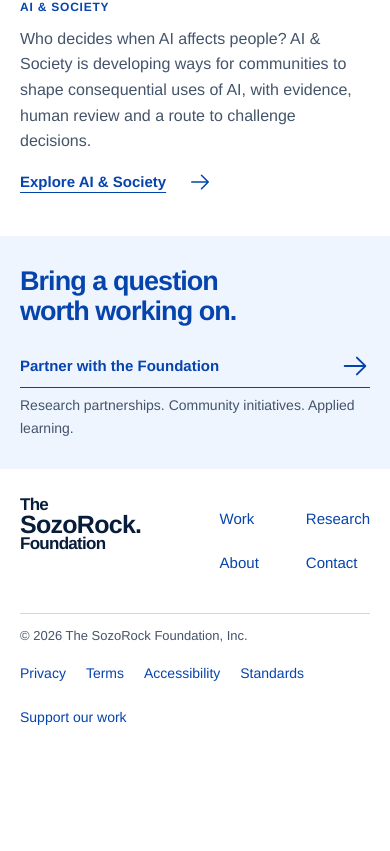
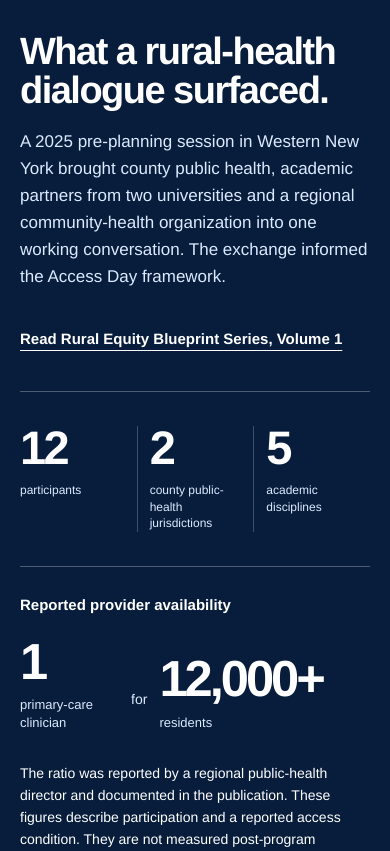
Before and after one commit to drolu-cmyk/sozorock-foundation, a React (Vite) app: page / in a window 390 px wide. Shown: the part 1353-2204 px from the top of the page. Before the commit the page ends 2116 px from the top, so only its background shows below. Built offline with nearby package versions, Linux system fonts and the light colour scheme.

Commit message:
feat(home): add source-qualified rural health evidence

```diff
--- a/src/HomePage.jsx
+++ b/src/HomePage.jsx
@@ -8,6 +8,13 @@ const work = [
   { id: "institute", name: "SozoRock Global Institute", summary: "Research that sharpens public decisions.", copy: "Publications and focused discussions examine health systems assurance, rural governance and equity.", href: "/platforms/institute", action: "Explore the Institute" },
   { id: "ai", name: "SozoRock AI Lab", summary: "Practical AI. Accountable human judgment.", copy: "No-cost learning helps people apply AI to real work, verify the results and use them responsibly.", href: "https://ai-lab.sozorockfoundation.org/", action: "Explore the AI Lab" },
 ];
+
+const ruralDialogueFacts = [
+  { value: "12", label: "participants" },
+  { value: "2", label: "county public-health jurisdictions" },
+  { value: "5", label: "academic disciplines" },
+];
+
 export function HomePage() {
   const [selected, setSelected] = useState("health");
   return <>
@@ -24,6 +31,28 @@ export function HomePage() {
       </article>)}</div>
       <article className="featured-research"><div className="featured-research-copy"><p className="eyebrow">Featured publication</p><h2><Link href="/publication/hsa-v1-2026">What makes a health system trustworthy?</Link></h2><p>Health Systems Assurance.<br />Volume 1.<br />Dr. Oluwabiyi Adeyemo.</p><Link href="/publication/hsa-v1-2026" className="editorial-link">Explore the publication<ArrowRight size={24} aria-hidden="true" /></Link></div><Link href="/publication/hsa-v1-2026" className="featured-cover" aria-label="Explore Health Systems Assurance, Volume 1"><img src="/media/hsa-cover.webp" width="600" height="780" alt="Health Systems Assurance, Volume 1 book cover" fetchPriority="high" /></Link></article>
     </div></section>
+    <section className="foundation-evidence" aria-labelledby="rural-dialogue-title"><div className="shell evidence-layout">
+      <div className="evidence-intro">
+        <h2 id="rural-dialogue-title">What a rural-health dialogue surfaced.</h2>
+        <p>A 2025 pre-planning session in Western New York brought county public health, academic partners from two universities and a regional community-health organization into one working conversation. The exchange informed the Access Day framework.</p>
+        <Link href="/publication/rebs-v1-2025" className="evidence-link">Read Rural Equity Blueprint Series, Volume 1</Link>
+      </div>
+      <div className="evidence-panel">
+        <dl className="evidence-facts" aria-label="Documented participation">
+          {ruralDialogueFacts.map(fact => <div key={fact.label}><dt>{fact.value}</dt><dd>{fact.label}</dd></div>)}
+        </dl>
+        <figure className="evidence-ratio" aria-describedby="rural-dialogue-caveat rural-dialogue-source">
+          <figcaption>Reported provider availability</figcaption>
+          <div className="evidence-ratio-values" aria-label="More than 12,000 residents for each primary-care clinician">
+            <div><strong>1</strong><span>primary-care clinician</span></div>
+            <span className="evidence-ratio-word" aria-hidden="true">for</span>
+            <div><strong>12,000+</strong><span>residents</span></div>
+          </div>
+          <p id="rural-dialogue-caveat" className="evidence-caveat">The ratio was reported by a regional public-health director and documented in the publication. These figures describe participation and a reported access condition. They are not measured post-program outcomes.</p>
+          <p id="rural-dialogue-source" className="evidence-source">Source: Rural Equity Blueprint Series, Volume 1 (2025), pages 4, 13, 50, 53 and 55.</p>
+        </figure>
+      </div>
+    </div></section>
     <aside className="shell society-home-context" aria-label="AI and society"><p className="eyebrow">AI &amp; Society</p><div><p>Who decides when AI affects people? AI & Society is developing ways for communities to shape consequential uses of AI, with evidence, human review and a route to challenge decisions.</p><Link href="/ai-society" className="editorial-link">Explore AI &amp; Society<ArrowRight size={24} aria-hidden="true" /></Link></div></aside>
     <section className="foundation-engage"><div className="shell engage-layout"><h2>Bring a question<br />worth working on.</h2><div><Link href="/partner" className="editorial-link">Partner with the Foundation<ArrowRight size={30} aria-hidden="true" /></Link><p>Research partnerships. Community initiatives. Applied learning.</p></div></div></section>
   </>;
--- /dev/null
+++ b/src/homepage-evidence.css
@@ -0,0 +1,231 @@
+.foundation-evidence {
+  background: var(--navy);
+  color: var(--white);
+}
+
+.evidence-layout {
+  display: grid;
+  grid-template-columns: minmax(0, .82fr) minmax(0, 1.18fr);
+  gap: 72px;
+  align-items: start;
+  padding: 68px 0 72px;
+}
+
+.evidence-intro h2 {
+  max-width: 11ch;
+  font-size: clamp(38px, 3.7vw, 56px);
+  line-height: 1.02;
+  letter-spacing: -.04em;
+}
+
+.evidence-intro > p {
+  margin-top: 24px;
+  max-width: 43ch;
+  color: var(--ice);
+  font-size: 18px;
+  line-height: 1.58;
+}
+
+.evidence-link {
+  display: inline-flex;
+  min-height: 44px;
+  align-items: center;
+  margin-top: 26px;
+  color: var(--white);
+  font-size: 15px;
+  font-weight: 600;
+  text-decoration: underline;
+  text-underline-offset: 6px;
+}
+
+.evidence-link:hover {
+  color: var(--ice);
+}
+
+.evidence-panel {
+  border-left: 1px solid rgba(255, 255, 255, .28);
+  padding-left: 48px;
+}
+
+.evidence-facts {
+  display: grid;
+  grid-template-columns: repeat(3, minmax(0, 1fr));
+  margin: 0;
+}
+
+.evidence-facts > div {
+  min-width: 0;
+  padding: 0 22px;
+  border-left: 1px solid rgba(255, 255, 255, .22);
+}
+
+.evidence-facts > div:first-child {
+  padding-left: 0;
+  border-left: 0;
+}
+
+.evidence-facts dt {
+  font-size: clamp(48px, 4.8vw, 72px);
+  line-height: .95;
+  font-weight: 650;
+  letter-spacing: -.055em;
+}
+
+.evidence-facts dd {
+  margin: 12px 0 0;
+  color: var(--ice);
+  font-size: 14px;
+  line-height: 1.38;
+}
+
+.evidence-ratio {
+  margin: 44px 0 0;
+  padding-top: 30px;
+  border-top: 1px solid rgba(255, 255, 255, .28);
+}
+
+.evidence-ratio figcaption {
+  font-size: 15px;
+  font-weight: 600;
+}
+
+.evidence-ratio-values {
+  display: grid;
+  grid-template-columns: minmax(0, .72fr) auto minmax(0, 1.28fr);
+  gap: 22px;
+  align-items: end;
+  margin-top: 22px;
+}
+
+.evidence-ratio-values > div {
+  display: flex;
+  min-width: 0;
+  flex-direction: column;
+}
+
+.evidence-ratio-values strong {
+  font-size: clamp(50px, 5.2vw, 78px);
+  line-height: .9;
+  font-weight: 650;
+  letter-spacing: -.06em;
+}
+
+.evidence-ratio-values span:not(.evidence-ratio-word) {
+  margin-top: 12px;
+  color: var(--ice);
+  font-size: 15px;
+  line-height: 1.35;
+}
+
+.evidence-ratio-word {
+  padding-bottom: 25px;
+  color: var(--ice);
+  font-size: 16px;
+}
+
+.evidence-caveat {
+  margin-top: 30px;
+  max-width: 64ch;
+  color: var(--white);
+  font-size: 14px;
+  line-height: 1.58;
+}
+
+.evidence-source {
+  margin-top: 12px;
+  max-width: 68ch;
+  color: var(--ice);
+  font-size: 12px;
+  line-height: 1.5;
+}
+
+@media (max-width: 1199px) {
+  .evidence-layout {
+    gap: 44px;
+  }
+
+  .evidence-panel {
+    padding-left: 36px;
+  }
+
+  .evidence-facts > div {
+    padding-inline: 16px;
+  }
+}
+
+@media (max-width: 899px) {
+  .evidence-layout {
+    grid-template-columns: 1fr;
+    gap: 38px;
+    padding: 56px 0 60px;
+  }
+
+  .evidence-intro h2 {
+    max-width: 15ch;
+  }
+
+  .evidence-intro > p {
+    max-width: 58ch;
+  }
+
+  .evidence-panel {
+    padding: 34px 0 0;
+    border-top: 1px solid rgba(255, 255, 255, .28);
+    border-left: 0;
+  }
+}
+
+@media (max-width: 599px) {
+  .evidence-layout {
+    gap: 30px;
+    padding: 46px 0 50px;
+  }
+
+  .evidence-intro h2 {
+    font-size: 38px;
+  }
+
+  .evidence-intro > p {
+    margin-top: 20px;
+    font-size: 17px;
+  }
+
+  .evidence-facts {
+    gap: 0;
+  }
+
+  .evidence-facts > div {
+    padding-inline: 12px;
+  }
+
+  .evidence-facts dt {
+    font-size: 47px;
+  }
+
+  .evidence-facts dd {
+    font-size: 12px;
+  }
+
+  .evidence-ratio {
+    margin-top: 34px;
+    padding-top: 26px;
+  }
+
+  .evidence-ratio-values {
+    grid-template-columns: minmax(0, .64fr) auto minmax(0, 1.36fr);
+    gap: 12px;
+  }
+
+  .evidence-ratio-values strong {
+    font-size: clamp(43px, 13vw, 59px);
+  }
+
+  .evidence-ratio-values span:not(.evidence-ratio-word) {
+    font-size: 13px;
+  }
+
+  .evidence-ratio-word {
+    padding-bottom: 21px;
+    font-size: 14px;
+  }
+}
--- a/src/main.jsx
+++ b/src/main.jsx
@@ -5,6 +5,7 @@ import "@fontsource-variable/instrument-sans";
 import "./styles.css";
 import "./foundation-system.css";
 import "./editorial.css";
+import "./homepage-evidence.css";
 
 const container = document.getElementById("root");
 const render = container.hasChildNodes() ? (app) => hydrateRoot(container, app) : (app) => createRoot(container).render(app);
```
Also changed, not shown: 1 other file (tests, documents, lock files or other folders).
